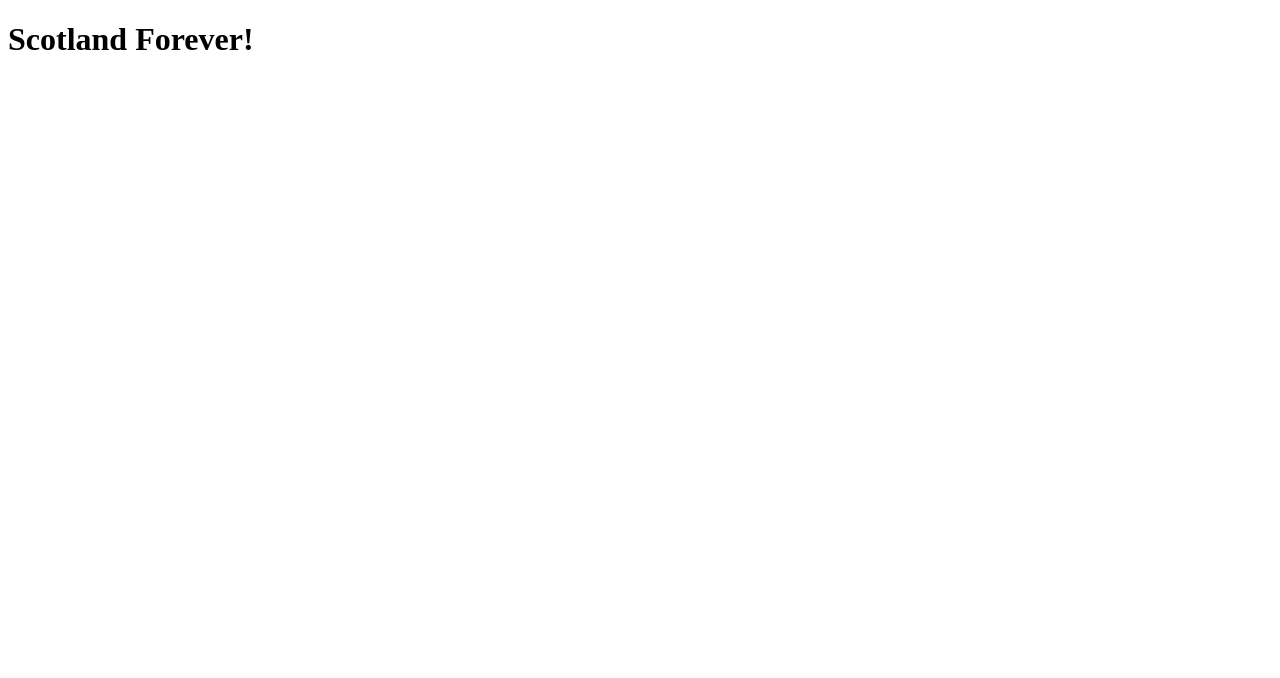
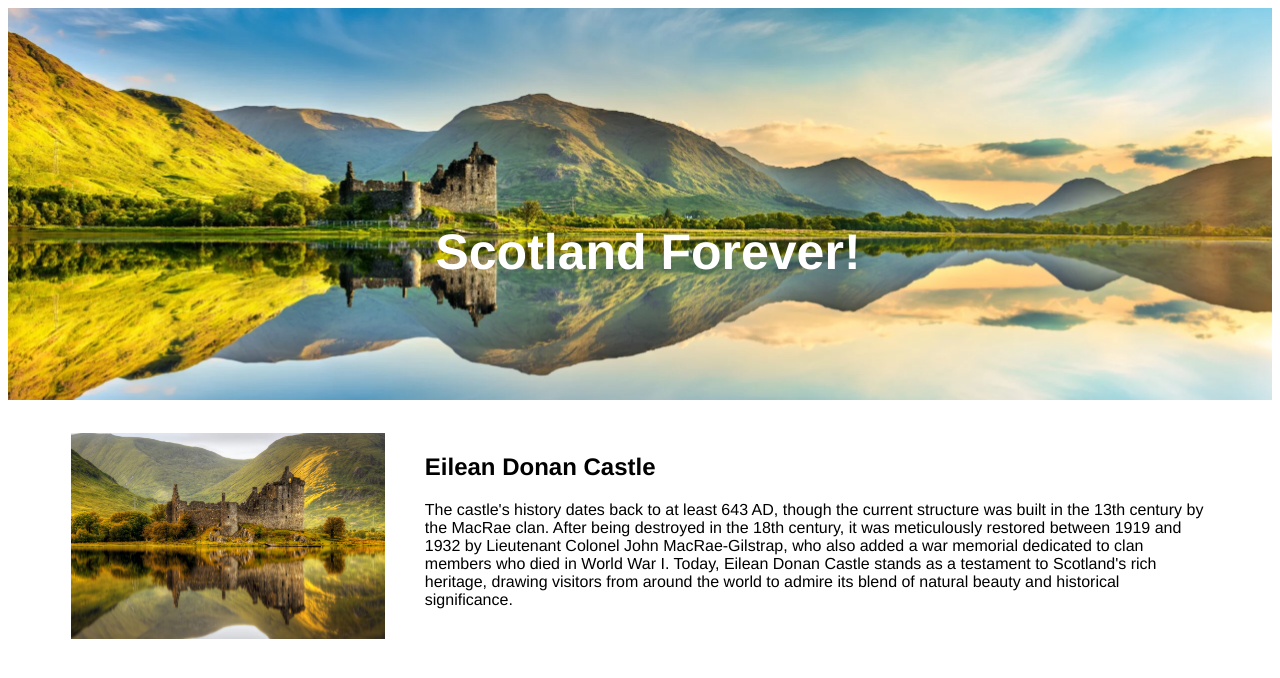
Before and after one commit to 23349/ScotlandWebsite, a plain HTML site: page index.html in a window 1280 px wide. Drawn offline with Linux system fonts and the light colour scheme.

Commit message:
Added the double coloumn

```diff
--- a/index.html
+++ b/index.html
@@ -3,9 +3,23 @@
 <head>
     <meta charset="UTF-8">
     <meta name="viewport" content="width=device-width, initial-scale=1.0">
+    <link rel = "stylesheet" href = "style.css" >
     <title>Document</title>
 </head>
 <body>
-    <h1>Scotland Forever! </h1>
+    <section class = "main-image">
+        <h1 class = "text">
+            Scotland Forever!
+        </h1>
+    </section>
+    <section class ="three-coloumn">
+        <div class="image">
+            <img src="images/Scotland-castle.jpg" alt="scottish castle">
+        </div>
+        <div class="info">
+            <h1>Eilean Donan Castle</h1>
+            <p>The castle's history dates back to at least 643 AD, though the current structure was built in the 13th century by the MacRae clan. After being destroyed in the 18th century, it was meticulously restored between 1919 and 1932 by Lieutenant Colonel John MacRae-Gilstrap, who also added a war memorial dedicated to clan members who died in World War I. Today, Eilean Donan Castle stands as a testament to Scotland's rich heritage, drawing visitors from around the world to admire its blend of natural beauty and historical significance.</p>
+        </div>
+    </section>
 </body>
 </html>
--- /dev/null
+++ b/style.css
@@ -0,0 +1,38 @@
+*{
+    font-family: 'Franklin Gothic Medium';
+}
+
+.main-image{
+    background-image: url("./images/Scotland.webp");
+    background-position: center;
+    background-repeat: no-repeat;
+    background-size: cover;
+    height: 392px;
+}
+
+img{
+    width: 100%;
+}
+
+.text{
+    color: rgb(255, 255, 255);
+    font-size: 50px;
+    text-align: center;
+    position: absolute;
+    font-weight: 50px;
+    margin-top: 215px;
+    width: 100%;
+}
+
+.three-coloumn{
+    display: grid;
+    grid-template-columns: 2fr 5fr;
+    gap: 40px;
+    width: 90%;
+    margin: auto;
+    margin-top: 33px;
+}
+
+.font{
+    font-size: 1.25em;
+}
```
Also changed, not shown: images/Scotland-castle.jpg (added), images/Scotland.webp (added).
